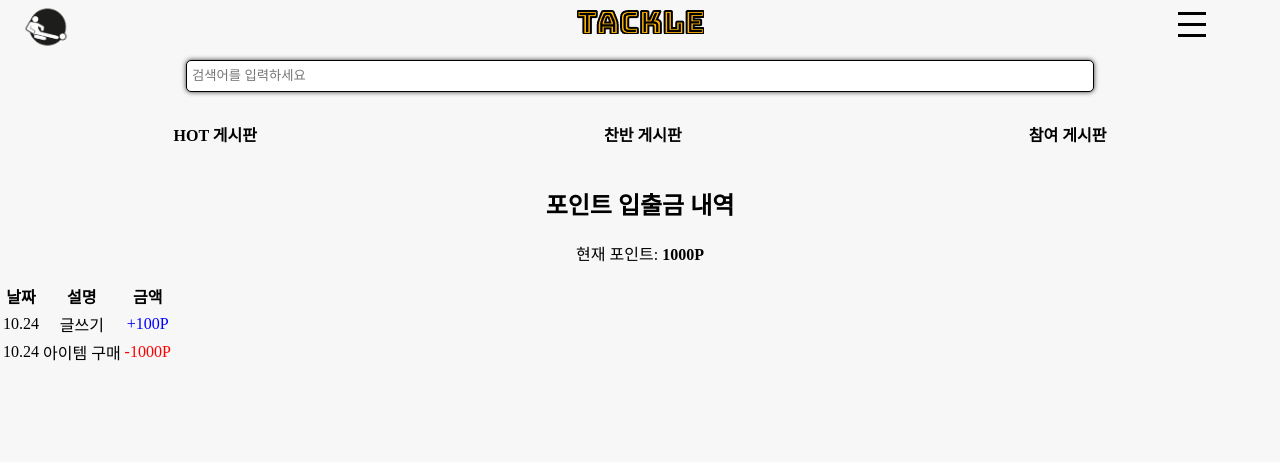
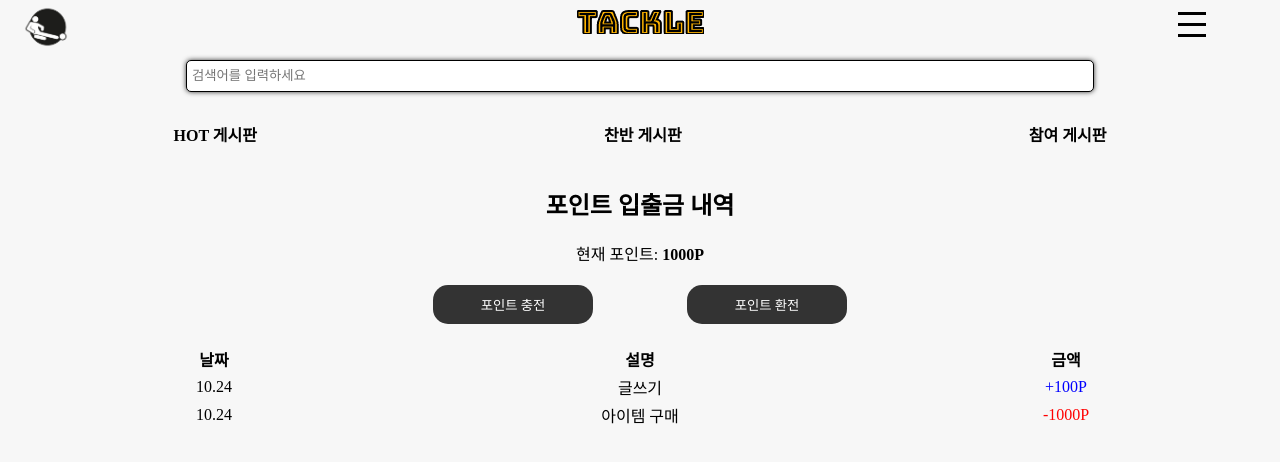
Before and after one commit to ejeonghun/react_tackle, a React (Create React App) app in the folder frontend/: page /PointHistory in a window 1280 px wide. Shown: the top 462 px of the page. Built offline with nearby package versions, Linux system fonts and the light colour scheme; a web font is replaced by a local one.

Commit message:
PointHistory 수정

```diff
--- /dev/null
+++ b/frontend/src/component/PointHistory/PointHistory.css
@@ -0,0 +1,28 @@
+.point_th {
+    width:33%;
+}
+
+.point_table {
+    width:100%;
+}
+
+.btn_div {
+    margin: 0 auto;
+    width:80%;
+    margin-top:20px;
+    margin-bottom:20px;
+}
+
+.point_btn {
+    width:20vh;
+    height:100%;
+    background-color: #333;
+    color:white;
+    border:none;
+    padding:10px;
+    cursor:pointer;
+    margin: 0 auto;
+    margin: 0px 45px 0px 45px;
+    border-radius: 15px;
+    max-width: 25vh;
+}
--- a/frontend/src/component/PointHistory/PointHistory.js
+++ b/frontend/src/component/PointHistory/PointHistory.js
@@ -1,4 +1,5 @@
 import React, { useState } from 'react';
+import './PointHistory.css';
 
 function PointHistory() {
   const [currentPoint, setCurrentPoint] = useState(1000); // 현재 포인트 상태
@@ -9,15 +10,21 @@ function PointHistory() {
   ];
 
   return (
-    <div className="container">
-      <h2 className="my-3">포인트 입출금 내역</h2>
-      <p className="mb-4">현재 포인트: <strong>{currentPoint}P</strong></p> {/* 현재 포인트 출력 */}
-      <table className="table table-striped">
+    <div className="container" style={{width:'100%'}}>
+      <h2 className="info">포인트 입출금 내역</h2>
+      <p className="now_point">현재 포인트: <strong>{currentPoint}P</strong></p> {/* 현재 포인트 출력 */}
+      <div className='btn_div'> {/* btn div */}
+        <button className='point_btn'>포인트 충전</button> {/* 포인트 충전 버튼 */}
+        <button className='point_btn'>포인트 환전</button> {/* 포인트 환전 버튼 */}
+      </div>
+
+
+      <table className="point_table">
         <thead>
           <tr>
-            <th>날짜</th>
-            <th>설명</th>
-            <th>금액</th>
+            <th className='point_th'>날짜</th>
+            <th className='point_th'>설명</th>
+            <th className='point_th'>금액</th>
           </tr>
         </thead>
         <tbody>
--- a/frontend/src/component/Vote/Vote.css
+++ b/frontend/src/component/Vote/Vote.css
@@ -24,7 +24,7 @@
      display:flex;
      align-items:center;
   }
-  button{
+  .vote_button{
     flex-grow :1 ;
     background-color :#4CAF50 ;
     color : white ;
--- a/frontend/src/component/Vote/Vote.js
+++ b/frontend/src/component/Vote/Vote.js
@@ -38,7 +38,7 @@ function VotePage({ title, content, options }) {
       {options.map((option, index) => (
         <div key={index} className="option-container">
           {/* 버튼과 bar-fill의 배경색을 동적으로 설정 */}
-          <button style={{ backgroundColor: colors[index % colors.length] }} onClick={() => handleVote(index)}>{option}</button>
+          <button style={{ backgroundColor: colors[index % colors.length] }} onClick={() => handleVote(index)} className='vote_button'>{option}</button>
           <div className="bar">
             {/* votes[index] / totalVotes 비율에 따라 .bar-fill 의 넓이 조절 */}
             <div
```
Also changed, not shown: frontend/src/component/KakaoLogin/KakaoCallbackBackend.tsx (added, +66 -0 lines).
